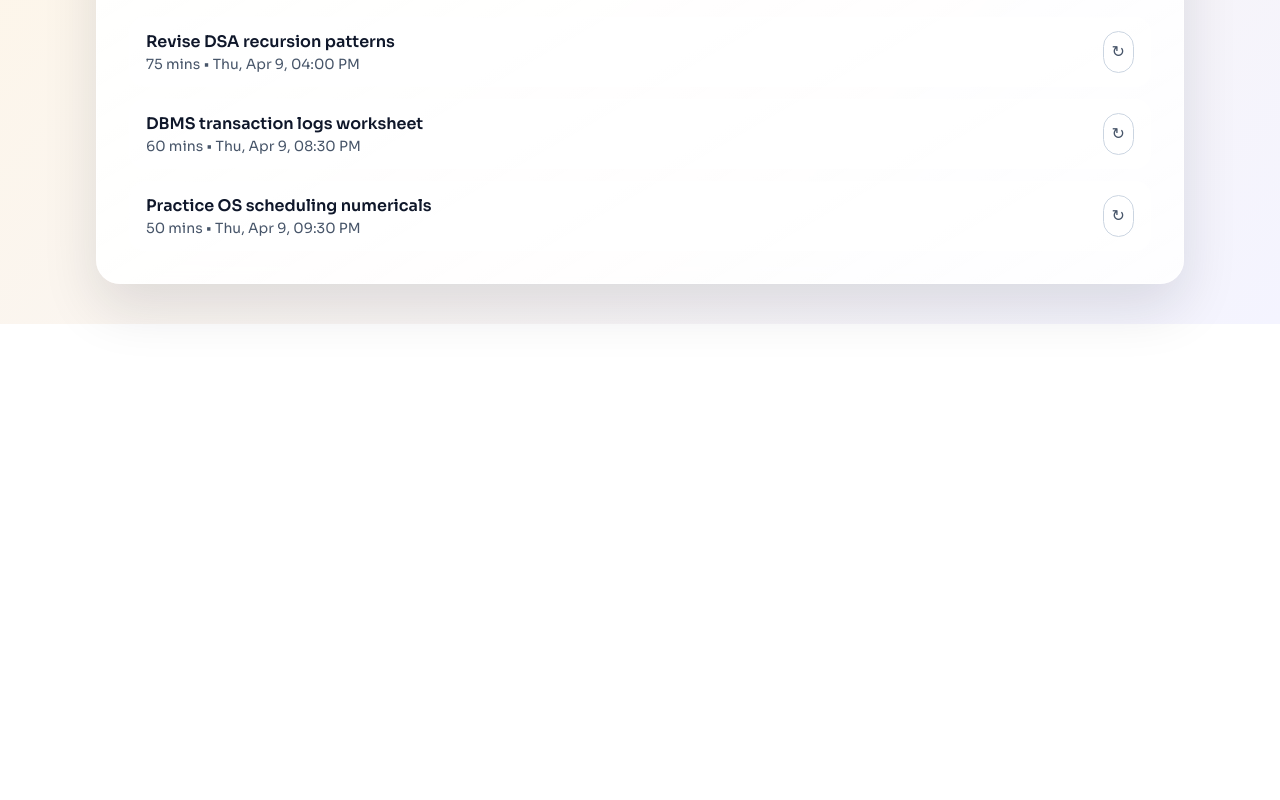
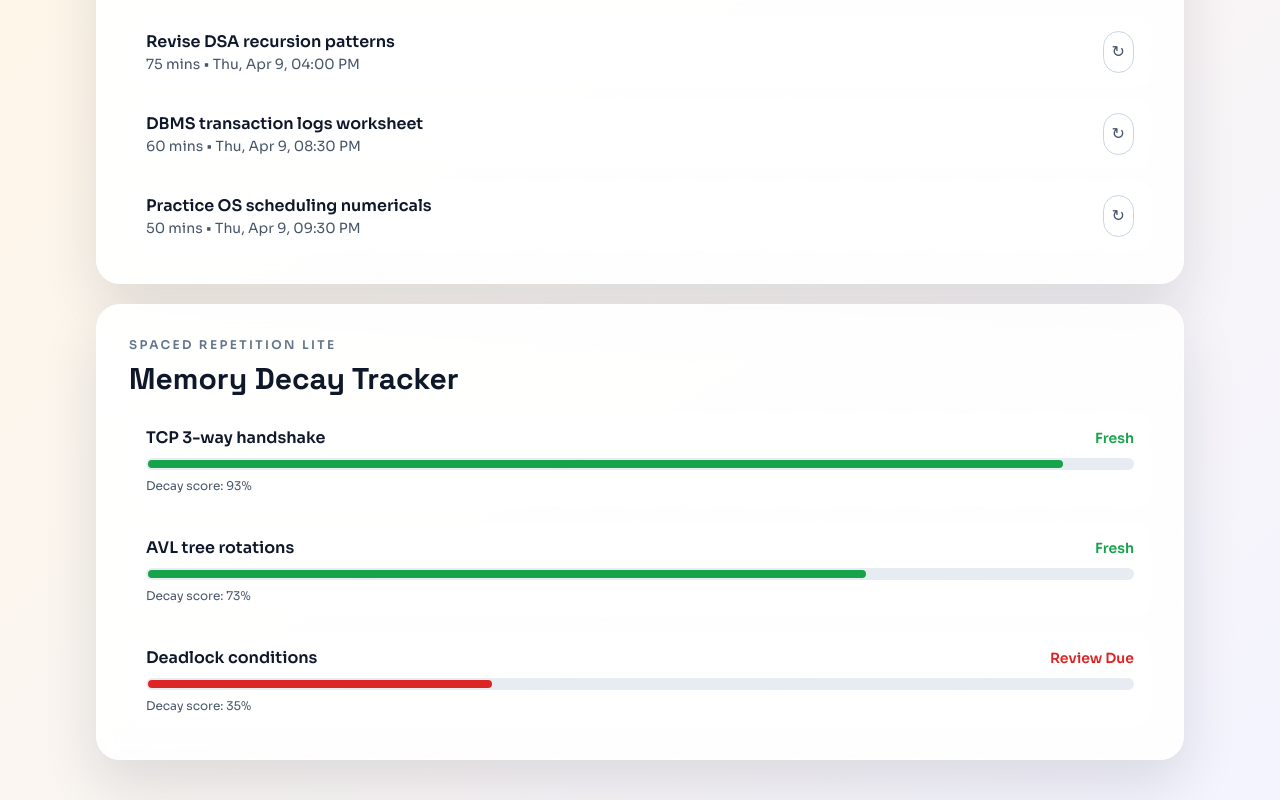
Before and after one commit to pallavghatvalwork-ops/smart-study-tracker, a React (Vite) app in the folder frontend/: page / in a window 1280 px wide. Shown: the part 1504-2304 px from the top of the page. Before the commit the page ends 1828 px from the top, so only its background shows below. Built offline with nearby package versions, Linux system fonts and the light colour scheme; no server answers; the database is empty.

Commit message:
feat: integrate memory decay visual indicator for flashcards

```diff
--- a/frontend/src/App.tsx
+++ b/frontend/src/App.tsx
@@ -1,4 +1,5 @@
 import { FloatingTimerWidget } from './components/FloatingTimerWidget'
+import { MemoryDecayPanel } from './components/MemoryDecayPanel'
 import { StreakFlameCard } from './components/StreakFlameCard'
 import { TodayPlan } from './components/TodayPlan'
 import { TopicGapAnalyzer } from './components/TopicGapAnalyzer'
@@ -54,6 +55,10 @@ function App() {
         <TodayPlan />
       </section>
 
+      <section className="mt-5">
+        <MemoryDecayPanel />
+      </section>
+
       <FloatingTimerWidget />
     </main>
   )
--- /dev/null
+++ b/frontend/src/components/MemoryDecayPanel.tsx
@@ -0,0 +1,70 @@
+import type { CSSProperties } from 'react'
+import { calculateDecayScore, decayColor, decayLabel, type FlashcardItem } from '../utils/memoryDecay'
+
+const flashcards: FlashcardItem[] = [
+  {
+    id: 'fc-1',
+    topic: 'TCP 3-way handshake',
+    lastReviewedAt: new Date(Date.now() - 5 * 60 * 60 * 1000),
+  },
+  {
+    id: 'fc-2',
+    topic: 'AVL tree rotations',
+    lastReviewedAt: new Date(Date.now() - 22 * 60 * 60 * 1000),
+  },
+  {
+    id: 'fc-3',
+    topic: 'Deadlock conditions',
+    lastReviewedAt: new Date(Date.now() - 72 * 60 * 60 * 1000),
+  },
+]
+
+export function MemoryDecayPanel() {
+  return (
+    <section className="streak-card rounded-3xl border border-white/70 p-6 sm:p-8">
+      <div className="mb-4">
+        <p className="text-xs font-semibold uppercase tracking-[0.2em] text-slate-500">Spaced Repetition Lite</p>
+        <h2 className="mt-2 font-['Space_Grotesk'] text-2xl font-bold text-slate-900 sm:text-3xl">
+          Memory Decay Tracker
+        </h2>
+      </div>
+
+      <div className="space-y-4">
+        {flashcards.map((card) => {
+          const score = calculateDecayScore(card.lastReviewedAt)
+          const color = decayColor(score)
+          const label = decayLabel(score)
+          const percent = Math.round(score * 100)
+
+          return (
+            <article
+              key={card.id}
+              className="rounded-2xl border border-white/70 bg-white/70 px-4 py-3"
+            >
+              <div className="mb-2 flex items-center justify-between">
+                <p className="font-semibold text-slate-900">{card.topic}</p>
+                <span className="text-sm font-semibold" style={{ color }}>
+                  {label}
+                </span>
+              </div>
+
+              <div className="h-3 rounded-full bg-slate-200/80 p-[2px]">
+                <div
+                  className="h-full rounded-full transition-all duration-700 ease-out w-[var(--decay-width)] bg-[color:var(--decay-color)]"
+                  style={
+                    {
+                      '--decay-width': `${percent}%`,
+                      '--decay-color': color,
+                    } as CSSProperties
+                  }
+                />
+              </div>
+
+              <p className="mt-2 text-xs text-slate-600">Decay score: {percent}%</p>
+            </article>
+          )
+        })}
+      </div>
+    </section>
+  )
+}
--- /dev/null
+++ b/frontend/src/utils/memoryDecay.ts
@@ -0,0 +1,38 @@
+export type FlashcardItem = {
+  id: string
+  topic: string
+  lastReviewedAt: Date
+}
+
+export function calculateDecayScore(lastReviewedAt: Date, now = new Date()): number {
+  const elapsedMs = now.getTime() - lastReviewedAt.getTime()
+  const elapsedHours = Math.max(0, elapsedMs / (1000 * 60 * 60))
+  const halfLifeHours = 48
+
+  const score = Math.exp((-Math.log(2) * elapsedHours) / halfLifeHours)
+  return Math.max(0, Math.min(1, score))
+}
+
+export function decayColor(score: number): string {
+  if (score >= 0.66) {
+    return '#16a34a'
+  }
+
+  if (score >= 0.36) {
+    return '#eab308'
+  }
+
+  return '#dc2626'
+}
+
+export function decayLabel(score: number): string {
+  if (score >= 0.66) {
+    return 'Fresh'
+  }
+
+  if (score >= 0.36) {
+    return 'Fading'
+  }
+
+  return 'Review Due'
+}
```
